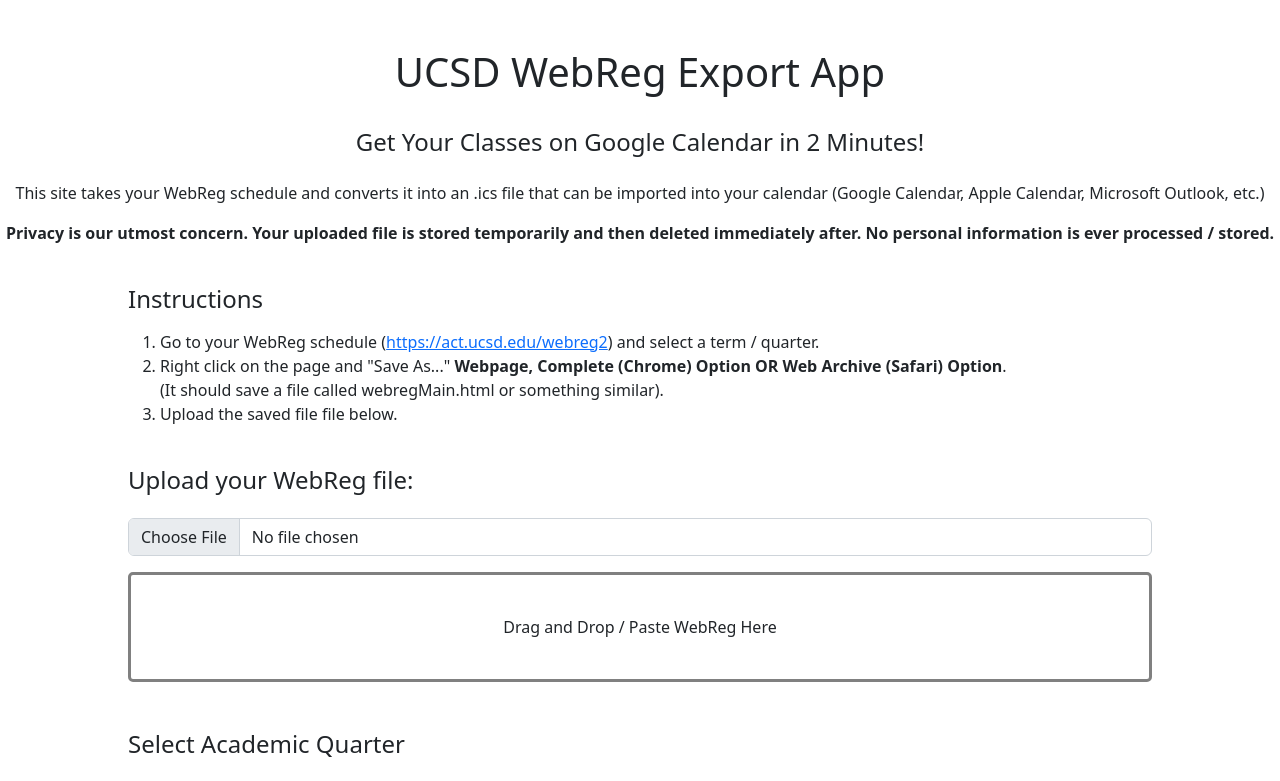
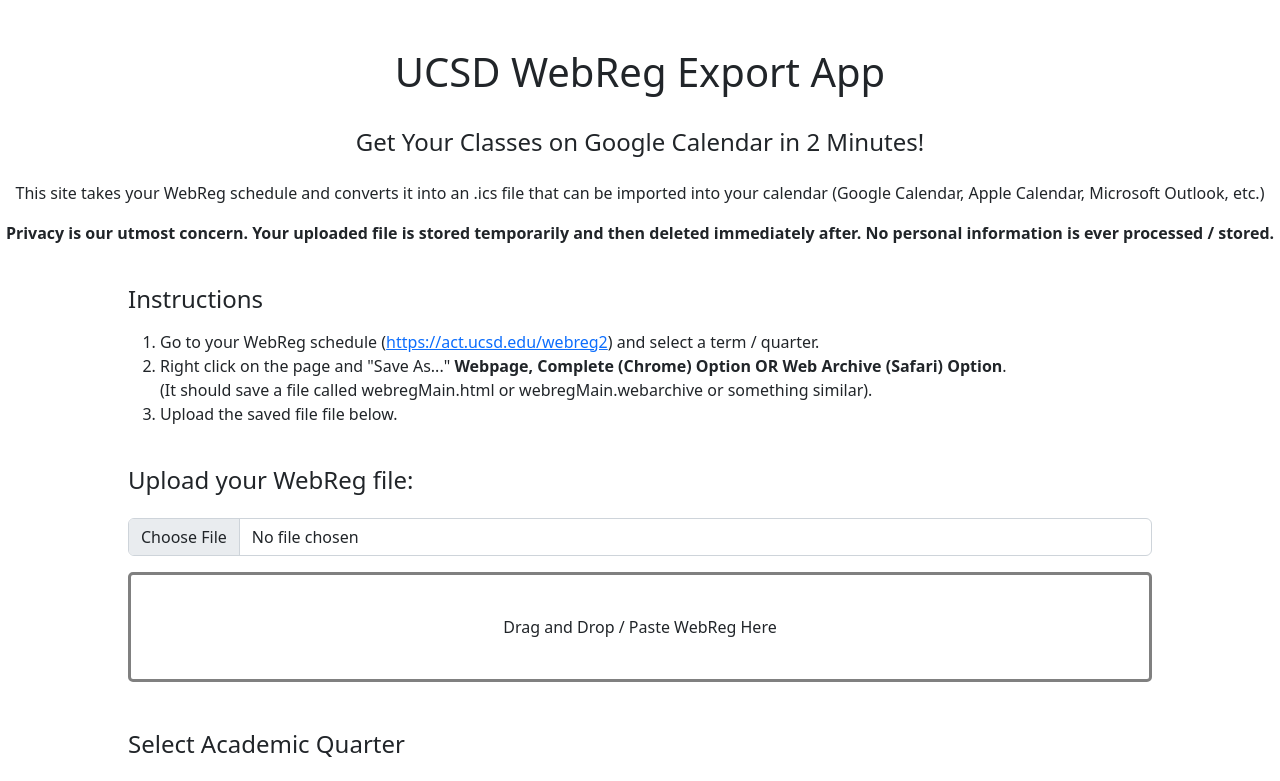
Before and after one commit to daniel-ji/webreg-export, a React (Create React App) app in the folder frontend/: page / in a window 1280 px wide. Shown: the top 781 px of the page. Built offline with nearby package versions, Linux system fonts and the light colour scheme.

Commit message:
Update App.js

```diff
--- a/frontend/src/App.js
+++ b/frontend/src/App.js
@@ -215,7 +215,7 @@ export class App extends Component {
 							Go to your WebReg schedule (<a href="https://act.ucsd.edu/webreg2" rel="noreferrer" target="_blank">https://act.ucsd.edu/webreg2</a>) and select a term / quarter.
 						</li>
 						<li>
-							Right click on the page and "Save As..." <strong>Webpage, Complete (Chrome) Option OR Web Archive (Safari) Option</strong>.<br />  (It should save a file called webregMain.html or something similar).
+							Right click on the page and "Save As..." <strong>Webpage, Complete (Chrome) Option OR Web Archive (Safari) Option</strong>.<br />  (It should save a file called webregMain.html or webregMain.webarchive or something similar).
 						</li>
 						<li>
 							Upload the saved file file below.
```
